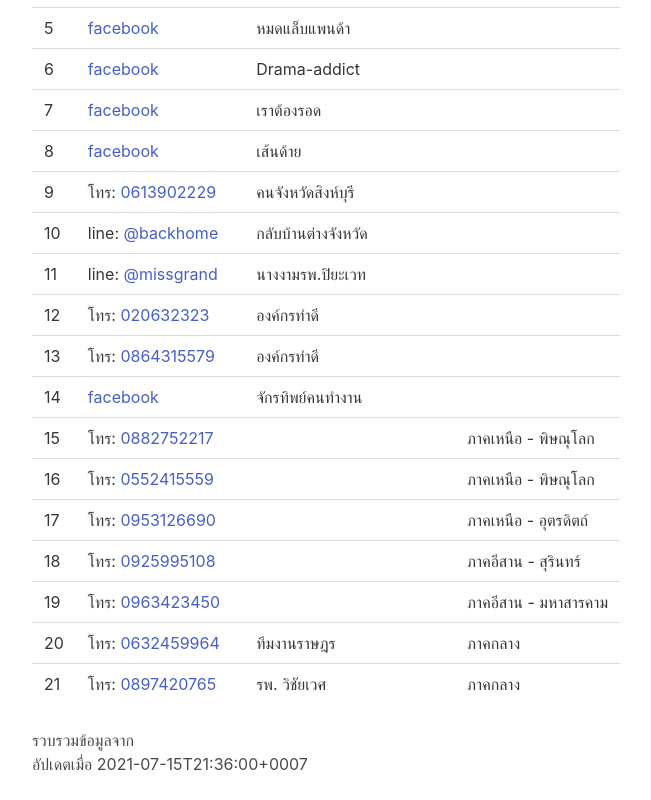
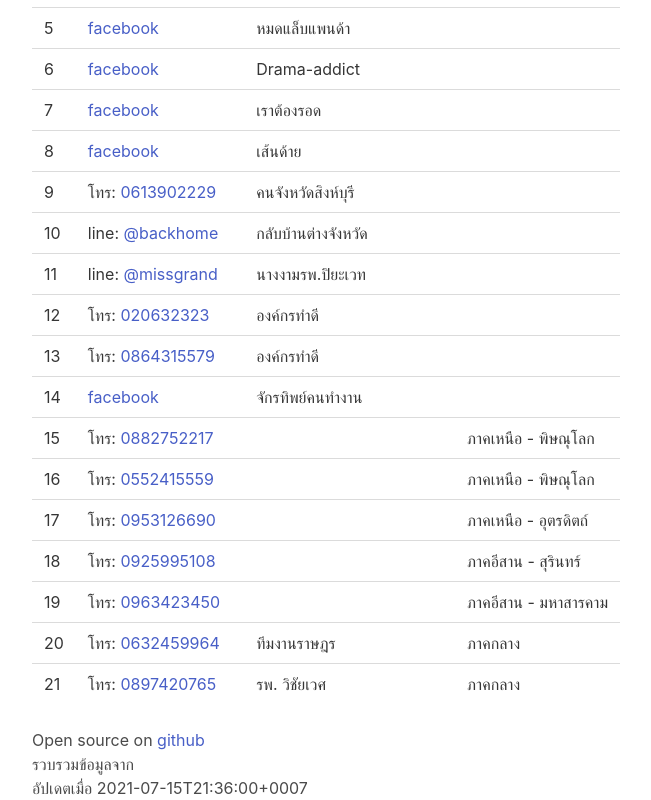
Before and after one commit to SandzoNight/hatiang, a Next.js app: page / in a window 1280 px wide. Shown: the part 258-1058 px from the top of the page, without its empty margins (48-699 px from the left). Before the commit the page ends 1034 px from the top, so only its background shows below. Built offline with nearby package versions, Linux system fonts and the light colour scheme.

Commit message:
Add link to sourcecode repository

```diff
--- a/pages/index.js
+++ b/pages/index.js
@@ -39,6 +39,7 @@ export default function Home() {
             </table>
           </div>
           <div>
+            <div className='text-center'>Open source on <a href='https://github.com/SandzoNight/hatiang' className='font-bold'>github</a></div>
             <div className='text-center'>รวบรวมข้อมูลจาก</div>
             <div className='text-center text-xs'>อัปเดตเมื่อ {sources.updated_at}</div>
             <ul className='text-center'>
```
